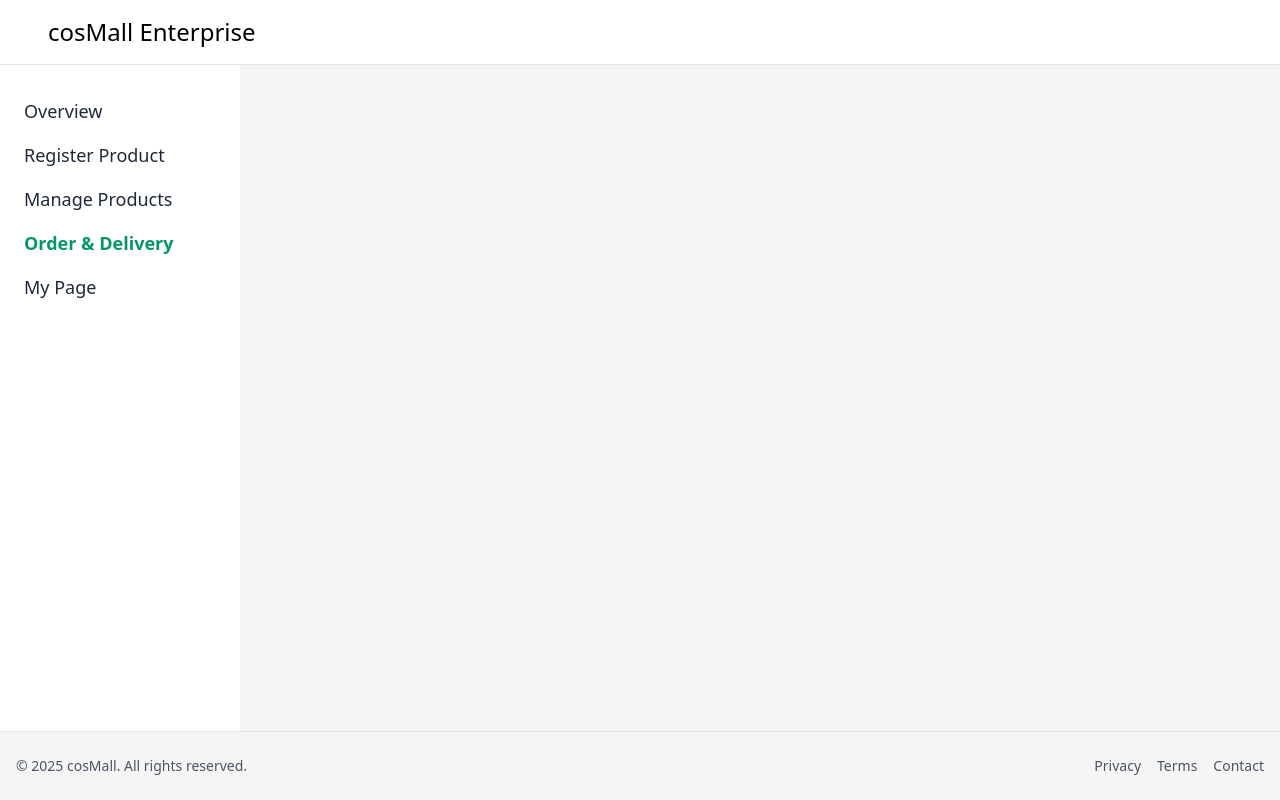
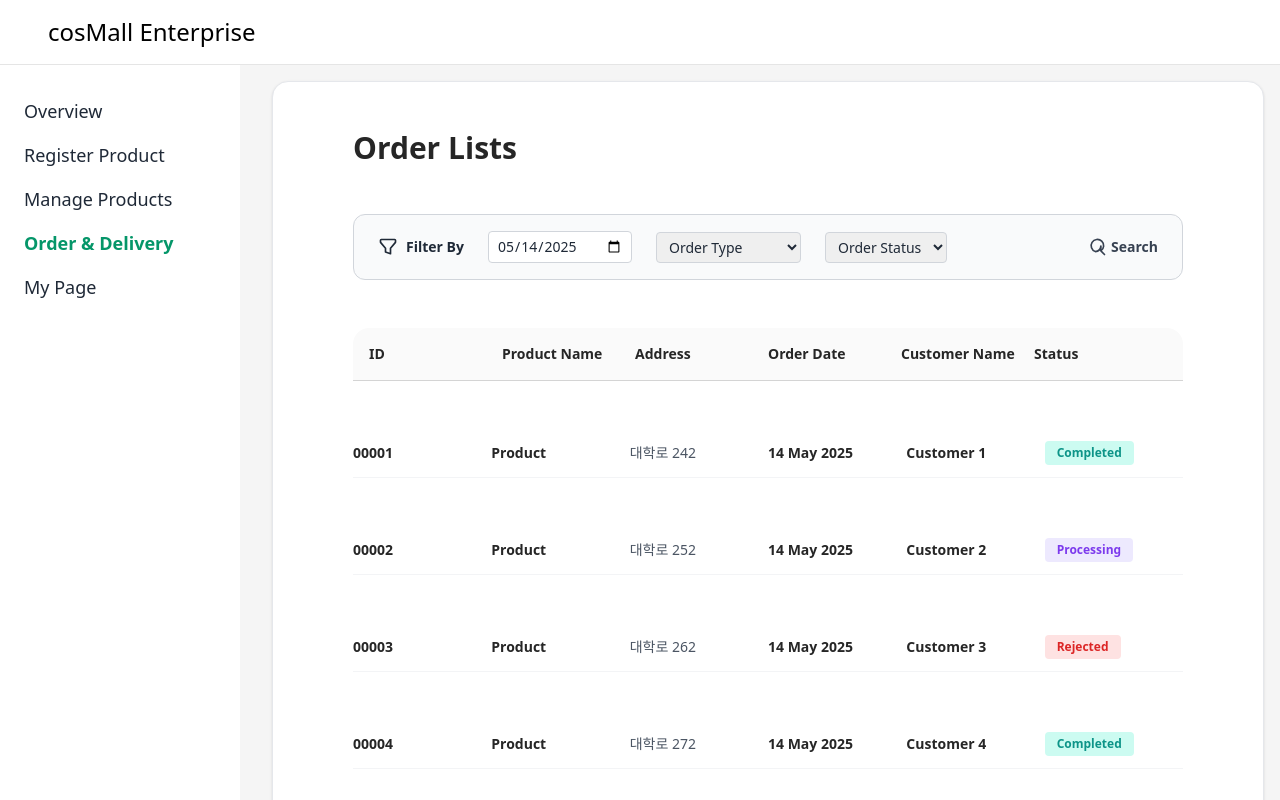
Before and after one commit to Online-Cosmetic/cosmeticShop, a React (Vite) app in the folder cosmeticShop/src/main/frontend/cosmetic-shop/: page /company/orders in a window 1280 px wide. Shown: the top 800 px of the page. Built offline with nearby package versions, Linux system fonts and the light colour scheme.

Commit message:
feat: OrderManagement 페이지 구현

```diff
--- a/cosmeticShop/src/main/frontend/cosmetic-shop/src/App.jsx
+++ b/cosmeticShop/src/main/frontend/cosmetic-shop/src/App.jsx
@@ -38,6 +38,7 @@ import ProductRegister from "./pages/product/ProductRegister.jsx";
 import EnterpriseLogin from "./pages/auth/EnterpriseLogin.jsx";
 import EnterpriseSignUp from "./pages/auth/EnterpriseSignUp.jsx";
 import ProductManagement from "./pages/product/ProductManagement.jsx";
+import OrderManagement from "./pages/enterprise/OrderManagement.jsx";
 
 // 인증 관련 페이지
 import Logout from "./pages/auth/Logout.jsx";
@@ -212,6 +213,7 @@ const App = () => {
                                 <Route path="dashboard" element={<EnterpriseMain />} />
                                 <Route path="product/register" element={<ProductRegister />} />
                                 <Route path="product/manage" element={<ProductManagement />} />
+                                <Route path="orders" element={<OrderManagement />} />
                             </Routes>
                         </EnterpriseLayout>
                     }
--- a/cosmeticShop/src/main/frontend/cosmetic-shop/src/components/enterprise/EnterpriseSidebar.jsx
+++ b/cosmeticShop/src/main/frontend/cosmetic-shop/src/components/enterprise/EnterpriseSidebar.jsx
@@ -11,7 +11,7 @@ export default function EnterpriseSidebar() {
         { label: "Overview", path: "/company/dashboard" },
         { label: "Register Product", path: "/company/product/register" },
         { label: "Manage Products", path: "/company/product/manage" },
-        { label: "Order & Delivery", path: "/company/orders" },      // 아직 라우팅 안 되어 있음
+        { label: "Order & Delivery", path: "/company/orders" },
         { label: "My Page", path: "/company/profile" }               // 아직 라우팅 안 되어 있음
     ];
 
--- /dev/null
+++ b/cosmeticShop/src/main/frontend/cosmetic-shop/src/components/enterprise/FilterBar.jsx
@@ -0,0 +1,90 @@
+import React from "react";
+
+const FilterBar = ({ filters, onChange, onReset }) => {
+    const { date, type, status } = filters;
+
+    return (
+        <div className="flex items-center justify-between bg-gray-50 border border-gray-300 rounded-xl px-6 py-4 w-full">
+            {/* 왼쪽 필터들 */}
+            <div className="flex items-center gap-6">
+                <div className="flex items-center gap-2">
+                    <svg
+                        className="w-5 h-5 text-gray-800"
+                        fill="none"
+                        stroke="currentColor"
+                        strokeWidth="2"
+                        viewBox="0 0 24 24"
+                    >
+                        <path
+                            strokeLinecap="round"
+                            strokeLinejoin="round"
+                            d="M3 4a1 1 0 011-1h16a1 1 0 011 1v2a1 1 0 01-.293.707L15 13.414V20l-6-2v-4.586L3.293 6.707A1 1 0 013 6V4z"
+                        />
+                    </svg>
+                    <span className="text-sm font-semibold text-gray-800">Filter By</span>
+                </div>
+
+                {/* 날짜 필터 */}
+                <div className="flex items-center gap-2">
+                    <input
+                        type="date"
+                        value={date}
+                        onChange={(e) => onChange("date", e.target.value)}
+                        className="text-sm text-gray-800 border border-gray-300 rounded px-2 py-1"
+                    />
+                </div>
+
+                {/* 주문 타입 필터 */}
+                <div className="flex items-center gap-2">
+                    <select
+                        value={type}
+                        onChange={(e) => onChange("type", e.target.value)}
+                        className="text-sm text-gray-800 border border-gray-300 rounded px-2 py-1"
+                    >
+                        <option value="">Order Type</option>
+                        <option value="card">Card</option>
+                        <option value="bank">Bank Transfer</option>
+                        <option value="simple">Simple Payment</option>
+                    </select>
+                </div>
+
+                {/* 주문 상태 필터 */}
+                <div className="flex items-center gap-2">
+                    <select
+                        value={status}
+                        onChange={(e) => onChange("status", e.target.value)}
+                        className="text-sm text-gray-800 border border-gray-300 rounded px-2 py-1"
+                    >
+                        <option value="">Order Status</option>
+                        <option value="completed">Completed</option>
+                        <option value="processing">Processing</option>
+                        <option value="cancelled">Cancelled</option>
+                    </select>
+                </div>
+            </div>
+
+            {/* 오른쪽 Search 버튼 (돋보기 아이콘) */}
+            <button
+                onClick={onReset}
+                className="flex items-center gap-1 text-gray-700 text-sm font-semibold hover:text-emerald-600"
+            >
+                <svg
+                    className="w-5 h-5"
+                    fill="none"
+                    stroke="currentColor"
+                    strokeWidth="2"
+                    viewBox="0 0 24 24"
+                >
+                    <path
+                        strokeLinecap="round"
+                        strokeLinejoin="round"
+                        d="M21 21l-4.35-4.35M16.65 16.65A7.5 7.5 0 1010 17.5a7.5 7.5 0 006.65-6.65z"
+                    />
+                </svg>
+                <span>Search</span>
+            </button>
+        </div>
+    );
+};
+
+export default FilterBar;
--- /dev/null
+++ b/cosmeticShop/src/main/frontend/cosmetic-shop/src/pages/enterprise/OrderManagement.jsx
@@ -0,0 +1,81 @@
+import React from 'react';
+import { useState } from 'react';
+import FilterBar from "../../components/enterprise/FilterBar.jsx";
+
+function OrderManagement() {
+    const [filters, setFilters] = useState({
+        date: "2025-05-14",
+        type: "",
+        status: ""
+    });
+
+    const handleFilterChange = (key, value) => {
+        setFilters(prev => ({ ...prev, [key]: value }));
+    };
+
+    const handleReset = () => {
+        setFilters({ date: "", type: "", status: "" });
+    };
+
+    return (
+        <div className="w-full max-w-[1262px] mx-auto p-4 flex flex-col gap-4">
+            <div className="w-full px-20 py-12 bg-white border rounded-2xl shadow flex flex-col gap-12">
+                <div className="flex justify-between items-center">
+                    <h2 className="text-3xl font-bold text-neutral-800">Order Lists</h2>
+                </div>
+
+                {/* Filter Section */}
+                <FilterBar filters={filters} onChange={handleFilterChange} onReset={handleReset} />
+
+                {/* Table Header */}
+                <div className="grid grid-cols-6 bg-neutral-50 p-4 border-b border-neutral-300 font-extrabold text-sm text-neutral-800 rounded-t-2xl">
+                    <div>ID</div>
+                    <div>Product Name</div>
+                    <div>Address</div>
+                    <div>Order Date</div>
+                    <div>Customer Name</div>
+                    <div>Status</div>
+                </div>
+
+                {/* Table Rows */}
+                {[...Array(6)].map((_, i) => (
+                    <div key={i} className="grid grid-cols-6 items-center py-3 border-b border-gray-100 text-sm">
+                        <div className="text-neutral-800 font-semibold">0000{i + 1}</div>
+                        <div className="text-neutral-800 font-semibold">Product</div>
+                        <div className="text-gray-600">대학로 {242 + i * 10}</div>
+                        <div className="text-neutral-800 font-semibold">14 May 2025</div>
+                        <div className="text-neutral-800 font-semibold">Customer {i + 1}</div>
+                        <div>
+                            <span className={`inline-block px-3 py-1 rounded text-xs font-bold ${i % 3 === 0 ? 'bg-teal-100 text-teal-600' : i % 3 === 1 ? 'bg-violet-100 text-violet-600' : 'bg-red-100 text-red-600'}`}>
+                                {i % 3 === 0 ? 'Completed' : i % 3 === 1 ? 'Processing' : 'Rejected'}
+                            </span>
+                        </div>
+                    </div>
+                ))}
+
+                {/* Pagination */}
+                <div className="flex justify-between items-center mt-6 border-t pt-6 border-gray-300">
+                    <span className="text-sm text-gray-600">Showing 1–6 of 6</span>
+                    <div className="flex gap-2">
+                        <button className="px-2 py-1 border rounded">&lt;</button>
+                        <button className="px-2 py-1 border rounded">&gt;</button>
+                    </div>
+                </div>
+
+                {/* Status Legend */}
+                <div className="flex justify-center gap-4 pt-6">
+                    <div className="flex items-center gap-2">
+                        <div className="w-4 h-4 bg-orange-400 rounded opacity-20" />
+                        <span className="text-xs font-bold text-orange-400">On Hold</span>
+                    </div>
+                    <div className="flex items-center gap-2">
+                        <div className="w-4 h-4 bg-fuchsia-600 rounded opacity-20" />
+                        <span className="text-xs font-bold text-fuchsia-600">In Transit</span>
+                    </div>
+                </div>
+            </div>
+        </div>
+    );
+}
+
+export default OrderManagement;
```
